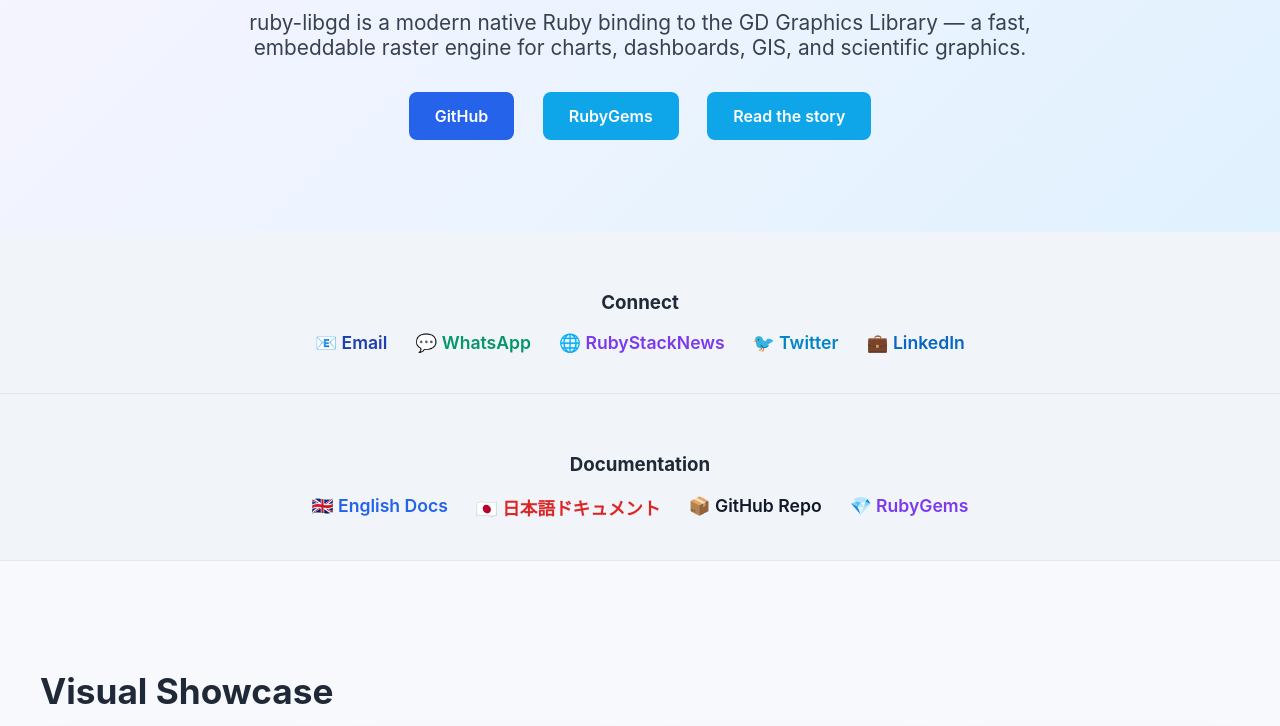
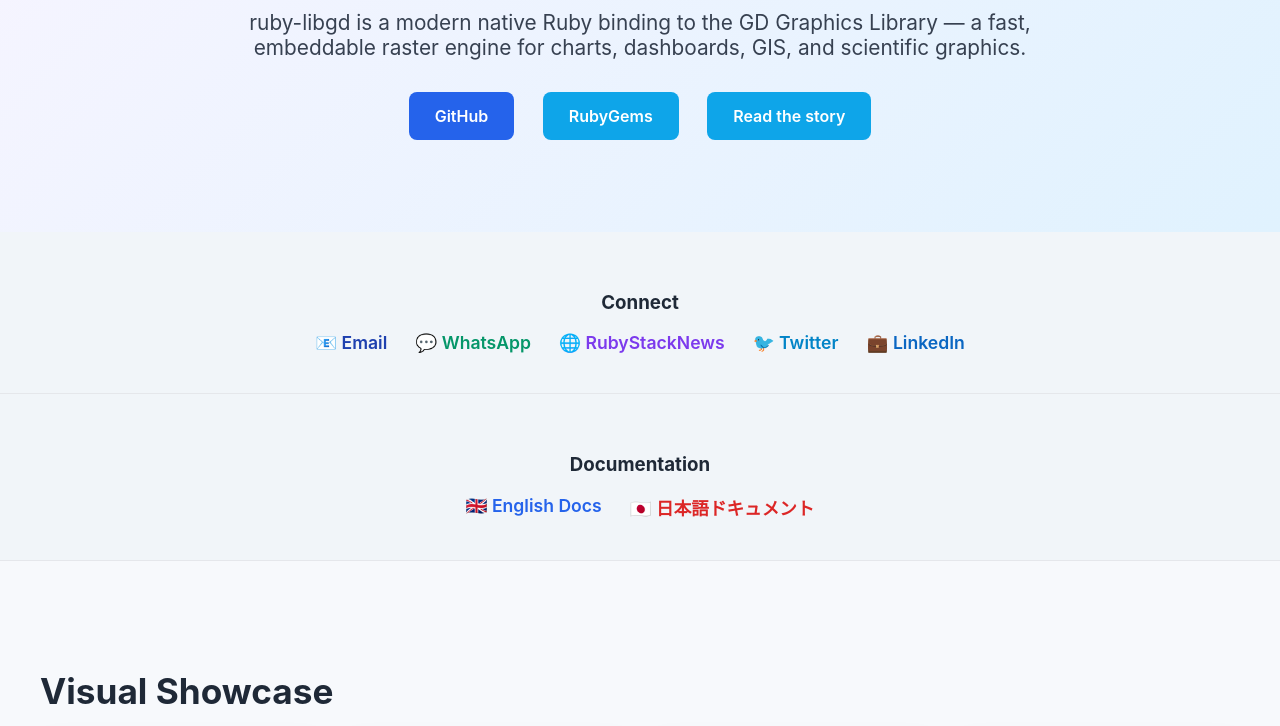
Before and after one commit to ggerman/ruby-libgd, a plain HTML site: page docs/index.html in a window 1280 px wide. Shown: the part 371-1097 px from the top of the page. Drawn offline with Linux system fonts and the light colour scheme.

Commit message:
update link to documentation

```diff
--- a/docs/index.html
+++ b/docs/index.html
@@ -137,20 +137,11 @@
 <div class="connect-bar">
   <h3>Documentation</h3>
   <div class="connect-links">
-    <a href="/ruby-libgd/index.html" style="color:#2563eb;">
+    <a href="/ruby-libgd/en/index.html" style="color:#2563eb;">
       🇬🇧 English Docs
     </a>
-
     <a href="/ruby-libgd/jp/index.html" style="color:#dc2626;">
       🇯🇵 日本語ドキュメント
-    </a>
-
-    <a href="https://github.com/ggerman/ruby-libgd" target="_blank" style="color:#111827;">
-      📦 GitHub Repo
-    </a>
-
-    <a href="https://rubygems.org/gems/ruby-libgd" target="_blank" style="color:#7c3aed;">
-      💎 RubyGems
     </a>
   </div>
 </div>
```
